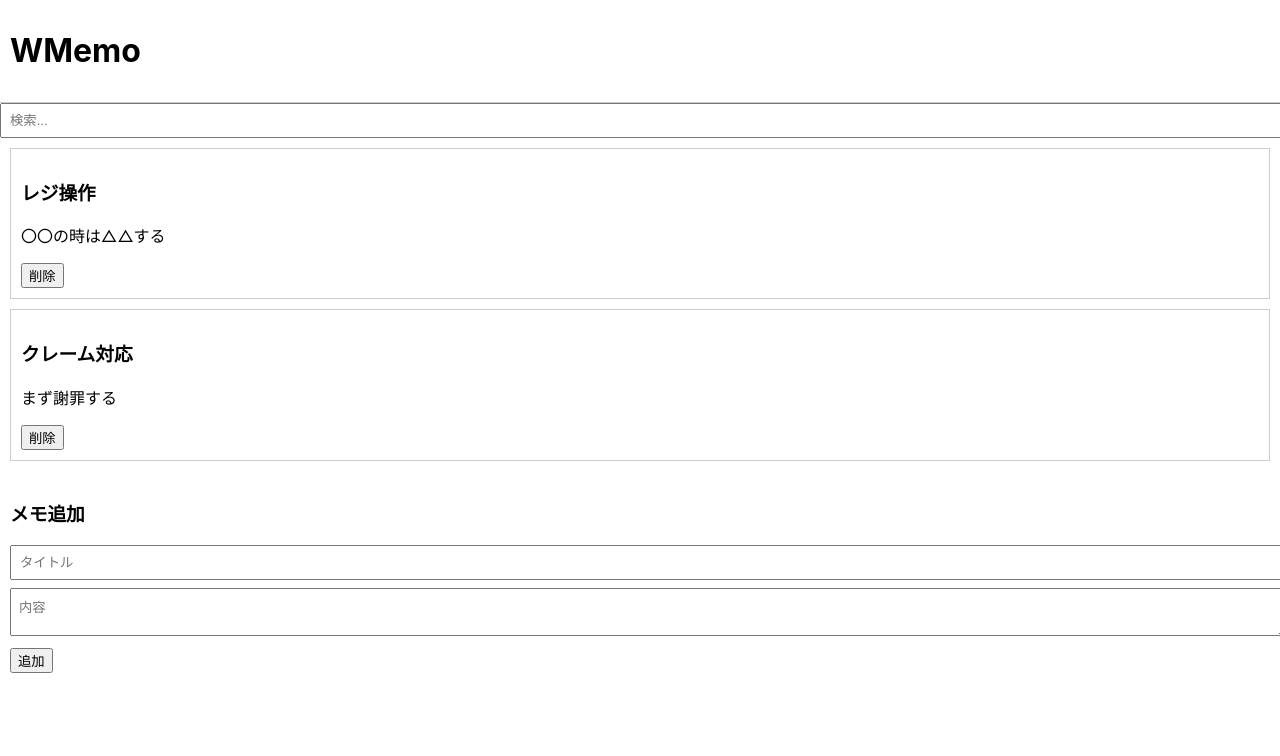
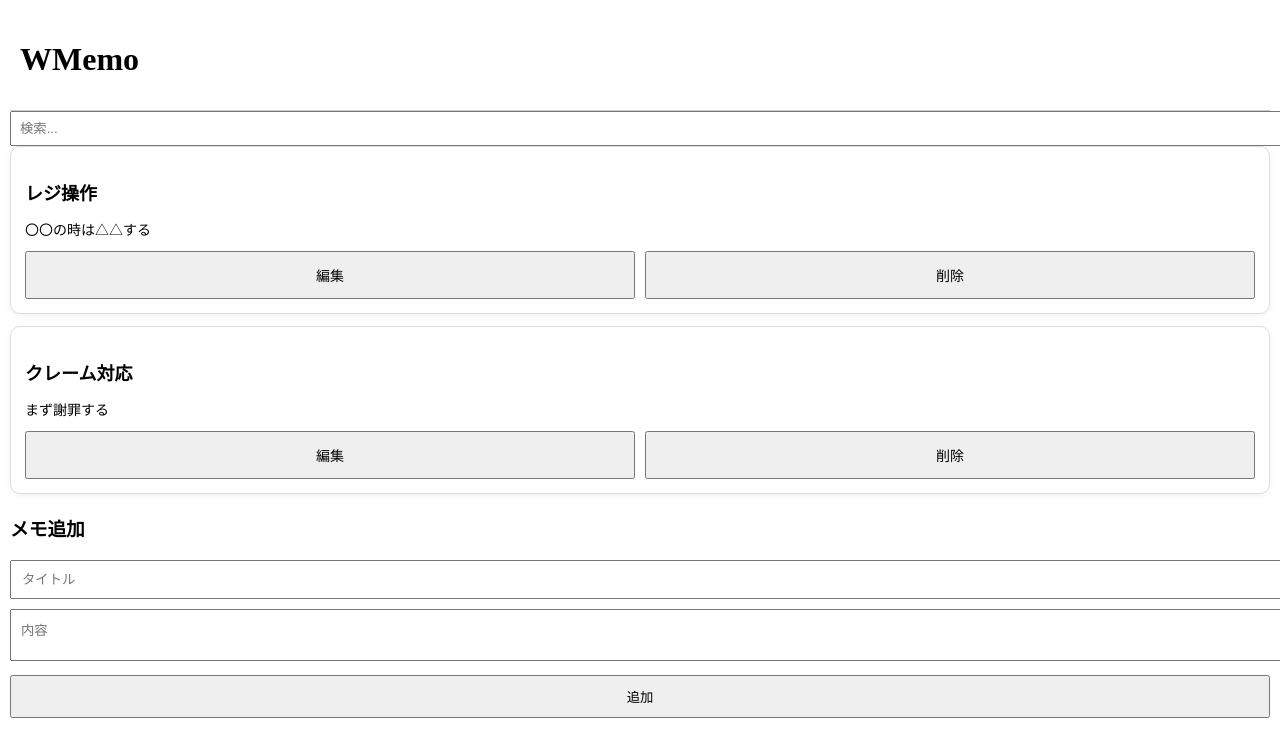
Before and after one commit to i-kontets/WMemo, a React (Create React App) app in the folder frontend/: page / in a window 1280 px wide. Shown: the top 756 px of the page. Built offline with nearby package versions, Linux system fonts and the light colour scheme.

Commit message:
pwaテスト完了

```diff
--- a/frontend/package.json
+++ b/frontend/package.json
@@ -35,5 +35,6 @@
       "last 1 firefox version",
       "last 1 safari version"
     ]
-  }
+  },
+  "homepage": "/wmemo"
 }
--- a/frontend/src/App.js
+++ b/frontend/src/App.js
@@ -1,4 +1,4 @@
-import { useState } from "react";
+import { useState, useEffect } from "react";
 import Header from "./components/layout/Header";
 import SearchBar from "./components/ui/SearchBar";
 import MemoList from "./components/memo/MemoList";
@@ -9,6 +9,8 @@ function App() {
         { id: 1, title: "レジ操作", content: "〇〇の時は△△する" },
         { id: 2, title: "クレーム対応", content: "まず謝罪する" }
     ]);
+
+    const [editingMemo, setEditingMemo] = useState(null);
 
     const addMemo = (title, content) => {
         const newMemo = {
@@ -23,26 +25,66 @@ function App() {
         setMemos(memos.filter((memo) => memo.id !== id));
     };
 
+    const updateMemo = (id, title, content) => {
+        setMemos(
+            memos.map((memo) =>
+                memo.id === id ? { ...memo, title, content } : memo
+            )
+        );
+    };
+
     return (
-        <div>
+        <div
+            style={{
+                width: "100%",
+                // maxWidth: "600px",
+                margin: "0 auto",
+                padding: "10px",
+                boxSizing: "border-box"
+            }}
+        >
             <Header />
             <SearchBar search={search} setSearch={setSearch} />
-            <MemoList search={search} memos={memos} deleteMemo={deleteMemo} />
-            <div style={{ padding: "10px" }}>
-                <h3>メモ追加</h3>
-                <MemoInput addMemo={addMemo} />
+            <MemoList
+                search={search}
+                memos={memos}
+                deleteMemo={deleteMemo}
+                setEditingMemo={setEditingMemo}
+            />
+            <div style={{ marginTop: "20px" }}>
+                <h3>{editingMemo ? "メモ編集" : "メモ追加"}</h3>
+                <MemoInput
+                    addMemo={addMemo}
+                    updateMemo={updateMemo}
+                    editingMemo={editingMemo}
+                    setEditingMemo={setEditingMemo}
+                />
             </div>
         </div>
     );
 }
 
-function MemoInput({ addMemo }) {
+function MemoInput({ addMemo, updateMemo, editingMemo, setEditingMemo }) {
     const [title, setTitle] = useState("");
     const [content, setContent] = useState("");
 
+    useEffect(() => {
+        if (editingMemo) {
+            setTitle(editingMemo.title);
+            setContent(editingMemo.content);
+        }
+    }, [editingMemo]);
+
     const handleSubmit = () => {
         if (!title) return;
-        addMemo(title, content);
+
+        if (editingMemo) {
+            updateMemo(editingMemo.id, title, content);
+            setEditingMemo(null);
+        } else {
+            addMemo(title, content);
+        }
+
         setTitle("");
         setContent("");
     };
@@ -54,15 +96,17 @@ function MemoInput({ addMemo }) {
                 placeholder="タイトル"
                 value={title}
                 onChange={(e) => setTitle(e.target.value)}
-                style={{ width: "100%", padding: "8px", marginBottom: "8px" }}
+                style={{ width: "100%", padding: "10px", marginBottom: "10px" }}
             />
             <textarea
                 placeholder="内容"
                 value={content}
                 onChange={(e) => setContent(e.target.value)}
-                style={{ width: "100%", padding: "8px", marginBottom: "8px" }}
+                style={{ width: "100%", padding: "10px", marginBottom: "10px" }}
             />
-            <button onClick={handleSubmit}>追加</button>
+            <button style={{ width: "100%", padding: "10px" }} onClick={handleSubmit}>
+                {editingMemo ? "更新" : "追加"}
+            </button>
         </div>
     );
 }
--- a/frontend/src/components/memo/MemoItem.jsx
+++ b/frontend/src/components/memo/MemoItem.jsx
@@ -1,9 +1,55 @@
-function MemoItem({ id, title, content, deleteMemo }) {
+function MemoItem({ id, title, content, deleteMemo, setEditingMemo }) {
     return (
-        <div style={{ border: "1px solid #ccc", margin: "10px", padding: "10px" }}>
-            <h3>{title}</h3>
-            <p>{content}</p>
-            <button onClick={() => deleteMemo(id)}>削除</button>
+        <div
+            style={{
+                border: "1px solid #ddd",
+                borderRadius: "10px",
+                marginBottom: "12px",
+                padding: "14px",
+                boxShadow: "0 2px 6px rgba(0,0,0,0.05)"
+            }}
+        >
+            <h3
+                style={{
+                    fontSize: "18px",
+                    marginBottom: "8px"
+                }}
+            >
+                {title}
+            </h3>
+
+            <p
+                style={{
+                    fontSize: "14px",
+                    marginBottom: "12px"
+                }}
+            >
+                {content}
+            </p>
+
+            <div style={{ display: "flex", gap: "10px" }}>
+                <button
+                    style={{
+                        flex: 1,
+                        padding: "12px",
+                        fontSize: "14px"
+                    }}
+                    onClick={() => setEditingMemo({ id, title, content })}
+                >
+                    編集
+                </button>
+
+                <button
+                    style={{
+                        flex: 1,
+                        padding: "12px",
+                        fontSize: "14px"
+                    }}
+                    onClick={() => deleteMemo(id)}
+                >
+                    削除
+                </button>
+            </div>
         </div>
     );
 }
--- a/frontend/src/components/memo/MemoList.jsx
+++ b/frontend/src/components/memo/MemoList.jsx
@@ -1,6 +1,6 @@
 import MemoItem from "./MemoItem";
 
-function MemoList({ search, memos, deleteMemo }) {
+function MemoList({ search, memos, deleteMemo, setEditingMemo }) {
     const filteredMemos = memos.filter((memo) =>
         memo.title.toLowerCase().includes(search.toLowerCase())
     );
@@ -14,6 +14,7 @@ function MemoList({ search, memos, deleteMemo }) {
                     title={memo.title}
                     content={memo.content}
                     deleteMemo={deleteMemo}
+                    setEditingMemo={setEditingMemo}
                 />
             ))}
         </div>
--- a/frontend/src/index.css
+++ b/frontend/src/index.css
@@ -1,13 +1,10 @@
-body {
-  margin: 0;
-  font-family: -apple-system, BlinkMacSystemFont, 'Segoe UI', 'Roboto', 'Oxygen',
-    'Ubuntu', 'Cantarell', 'Fira Sans', 'Droid Sans', 'Helvetica Neue',
-    sans-serif;
-  -webkit-font-smoothing: antialiased;
-  -moz-osx-font-smoothing: grayscale;
+html, body {
+    margin: 0;
+    padding: 0;
+    height: 100%;
+    overflow-x: hidden;
 }
 
-code {
-  font-family: source-code-pro, Menlo, Monaco, Consolas, 'Courier New',
-    monospace;
+#root {
+    min-height: 100vh;
 }
```
